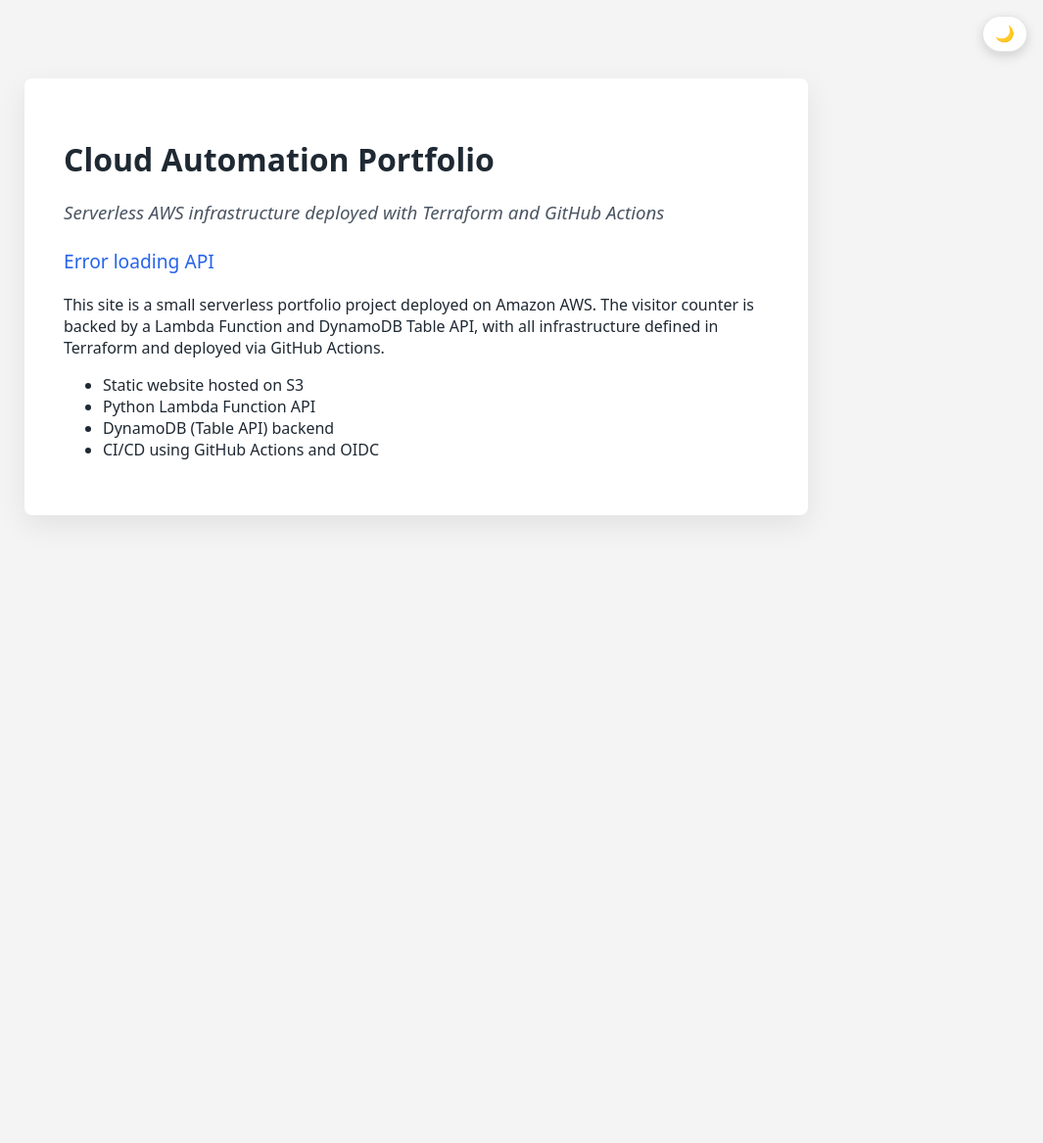
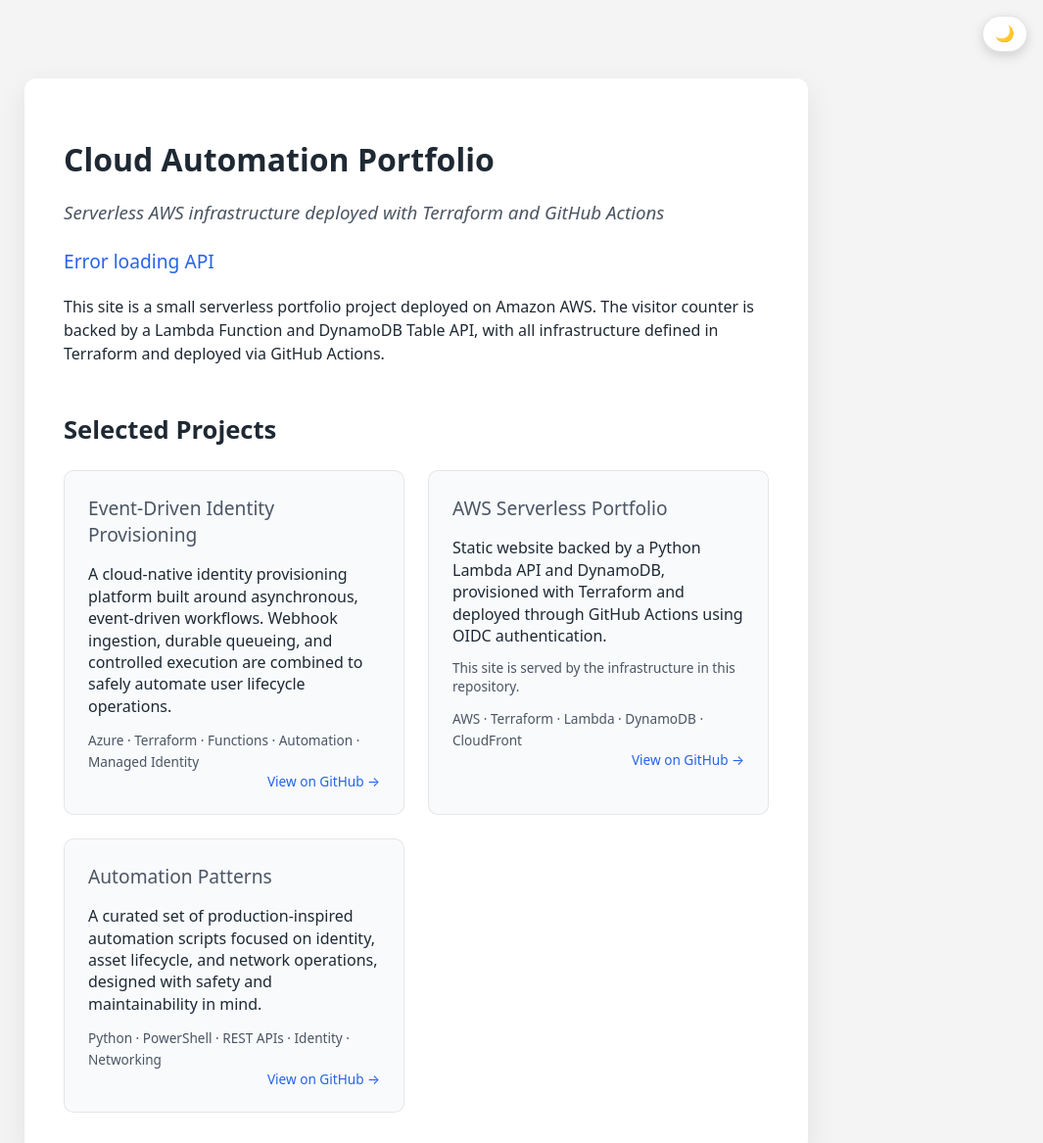
Before and after one commit to IanWill2k16/aws-serverless-portfolio, a plain HTML site: page app/web/index.html in a window 1280 px wide. Shown: the top 1167 px of the page at 98% size, without its empty margins (215-1280 px from the left). Before the commit the page ends 800 px from the top, so only its background shows below. Drawn offline with Linux system fonts and the light colour scheme; no server answers.

Commit message:
adjust site

```diff
--- a/app/web/index.html
+++ b/app/web/index.html
@@ -1,5 +1,6 @@
 <!DOCTYPE html>
 <html lang="en">
+
 <head>
     <meta charset="UTF-8" />
     <title>Cloud Automation Portfolio</title>
@@ -8,8 +9,8 @@
 
 <body>
     <button id="theme-toggle" aria-label="Toggle dark mode">
-    🌙
-</button>
+        🌙
+    </button>
     <div class="container">
         <h1>Cloud Automation Portfolio</h1>
         <h3><i>Serverless AWS infrastructure deployed with Terraform and GitHub Actions</i></h3>
@@ -22,14 +23,58 @@
             with all infrastructure defined in Terraform and deployed via GitHub Actions.
         </p>
 
-        <ul>
-            <li>Static website hosted on S3</li>
-            <li>Python Lambda Function API</li>
-            <li>DynamoDB (Table API) backend</li>
-            <li>CI/CD using GitHub Actions and OIDC</li>
-        </ul>
-    </div>
+        <section class="projects">
+            <h2>Selected Projects</h2>
 
-    <script src="script.js"></script>
+            <div class="project-grid">
+
+                <a href="https://github.com/IanWill2k16/automated-user-provisioning" class="project-card"
+                    target="_blank" rel="noopener">
+                    <h3>Event-Driven Identity Provisioning</h3>
+                    <p>
+                        A cloud-native identity provisioning platform built around asynchronous,
+                        event-driven workflows. Webhook ingestion, durable queueing, and controlled
+                        execution are combined to safely automate user lifecycle operations.
+                    </p>
+                    <span class="stack">
+                        Azure · Terraform · Functions · Automation · Managed Identity
+                    </span>
+                    <span class="cta">View on GitHub →</span>
+                </a>
+
+
+                <a href="https://github.com/IanWill2k16/aws-serverless-portfolio" class="project-card" target="_blank"
+                    rel="noopener">
+                    <h3>AWS Serverless Portfolio</h3>
+                    <p>
+                        Static website backed by a Python Lambda API and DynamoDB,
+                        provisioned with Terraform and deployed through GitHub Actions
+                        using OIDC authentication.
+                    </p>
+                    <p class="meta">
+                        This site is served by the infrastructure in this repository.
+                    </p>
+
+                    <span class="stack">AWS · Terraform · Lambda · DynamoDB · CloudFront</span>
+                    <span class="cta">View on GitHub →</span>
+                </a>
+
+                <a href="https://github.com/IanWill2k16/automation-patterns" class="project-card" target="_blank"
+                    rel="noopener">
+                    <h3>Automation Patterns</h3>
+                    <p>
+                        A curated set of production-inspired automation scripts focused
+                        on identity, asset lifecycle, and network operations, designed
+                        with safety and maintainability in mind.
+                    </p>
+                    <span class="stack">Python · PowerShell · REST APIs · Identity · Networking</span>
+                    <span class="cta">View on GitHub →</span>
+                </a>
+
+            </div>
+        </section>
+
+        <script src="script.js"></script>
 </body>
+
 </html>
--- a/app/web/style.css
+++ b/app/web/style.css
@@ -12,14 +12,8 @@ body {
     margin: 80px auto;
     padding: 40px;
     background: var(--card-bg);
-    border-radius: 8px;
+    border-radius: 12px;
     box-shadow: 0 10px 30px rgba(0,0,0,0.08);
-}
-
-.counter {
-    font-size: 1.1rem;
-    margin-top: 24px;
-    color: var(--accent);
 }
 
 h1 {
@@ -32,8 +26,85 @@ h3 {
     margin-top: 8px;
 }
 
+p {
+    line-height: 1.5;
+}
+
+.counter {
+    font-size: 1.1rem;
+    margin-top: 24px;
+    color: var(--accent);
+}
+
 #response {
     font-size: 1.2rem;
+}
+
+.projects {
+    margin-top: 3rem;
+}
+
+.projects h2 {
+    margin-bottom: 1.5rem;
+    font-size: 1.6rem;
+}
+
+.project-grid {
+    display: grid;
+    grid-template-columns: repeat(auto-fit, minmax(260px, 1fr));
+    gap: 1.5rem;
+}
+
+.project-card {
+    display: block;
+    padding: 1.5rem;
+    border-radius: 10px;
+    background: var(--card-surface);
+    color: inherit;
+    text-decoration: none;
+    cursor: pointer;
+
+    border: 1px solid rgba(0, 0, 0, 0.08);
+    transition:
+        transform 0.15s ease,
+        box-shadow 0.15s ease,
+        border-color 0.15s ease;
+}
+
+.project-card:hover {
+    transform: translateY(-3px);
+    box-shadow:
+        0 10px 30px rgba(0, 0, 0, 0.35),
+        inset 0 0 0 1px rgba(255, 255, 255, 0.04);
+}
+
+.project-card h3 {
+    margin-top: 0;
+    margin-bottom: 0.5rem;
+    font-size: 1.2rem;
+}
+
+.project-card p {
+    margin-bottom: 0.75rem;
+    line-height: 1.4;
+}
+
+.project-card .stack {
+    font-size: 0.85rem;
+    color: var(--muted);
+}
+
+.project-card .meta {
+    font-size: 0.85rem;
+    color: var(--muted);
+    margin-top: 0.5rem;
+}
+
+.cta {
+    display: block;
+    text-align: right;
+    font-size: 0.85rem;
+    color: var(--accent);
 }
 
 #theme-toggle {
@@ -48,6 +119,7 @@ h3 {
     cursor: pointer;
     font-size: 1rem;
     box-shadow: 0 4px 12px rgba(0,0,0,0.15);
+    transition: transform 0.1s ease;
 }
 
 #theme-toggle:hover {
@@ -57,6 +129,7 @@ h3 {
 :root {
     --bg: #f4f4f4;
     --card-bg: #ffffff;
+    --card-surface: #f8fafc;
     --text: #1f2933;
     --muted: #4b5563;
     --accent: #2563eb;
@@ -66,6 +139,7 @@ h3 {
     :root {
         --bg: #0f172a;
         --card-bg: #020617;
+        --card-surface: #020617;
         --text: #e5e7eb;
         --muted: #94a3b8;
         --accent: #38bdf8;
@@ -75,14 +149,20 @@ h3 {
 :root[data-theme="dark"] {
     --bg: #0f172a;
     --card-bg: #020617;
+    --card-surface: #020617;
     --text: #e5e7eb;
     --muted: #94a3b8;
     --accent: #38bdf8;
 }
 
+:root[data-theme="dark"] .project-card {
+    border-color: rgba(255, 255, 255, 0.08);
+}
+
 :root[data-theme="light"] {
     --bg: #f4f4f4;
     --card-bg: #ffffff;
+    --card-surface: #f8fafc;
     --text: #1f2933;
     --muted: #4b5563;
     --accent: #2563eb;
```
Also changed, not shown: 8 other files.
